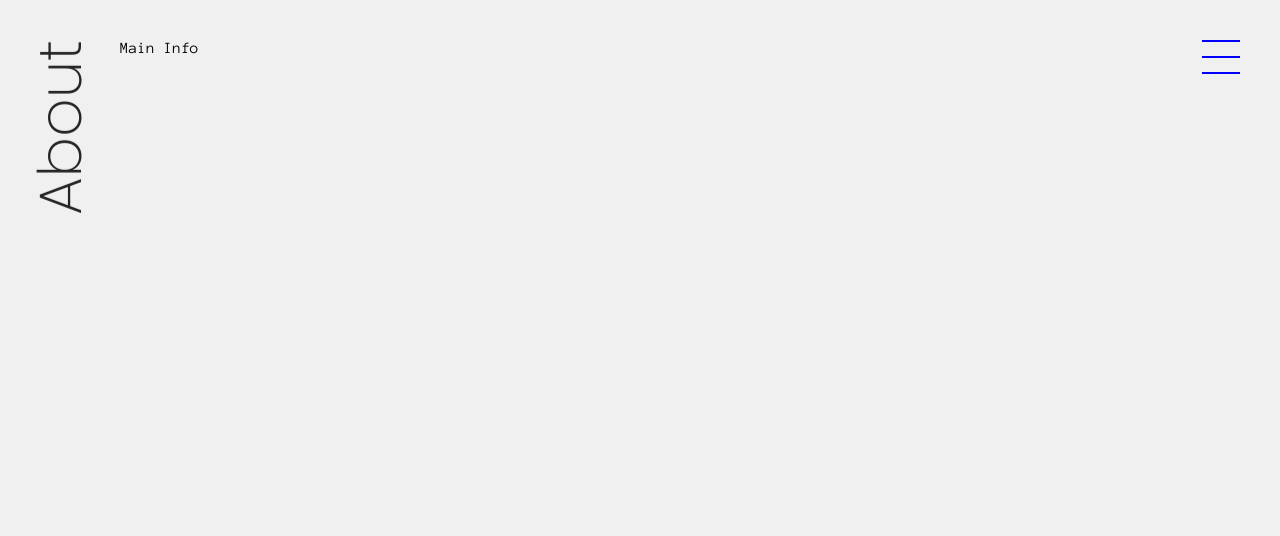
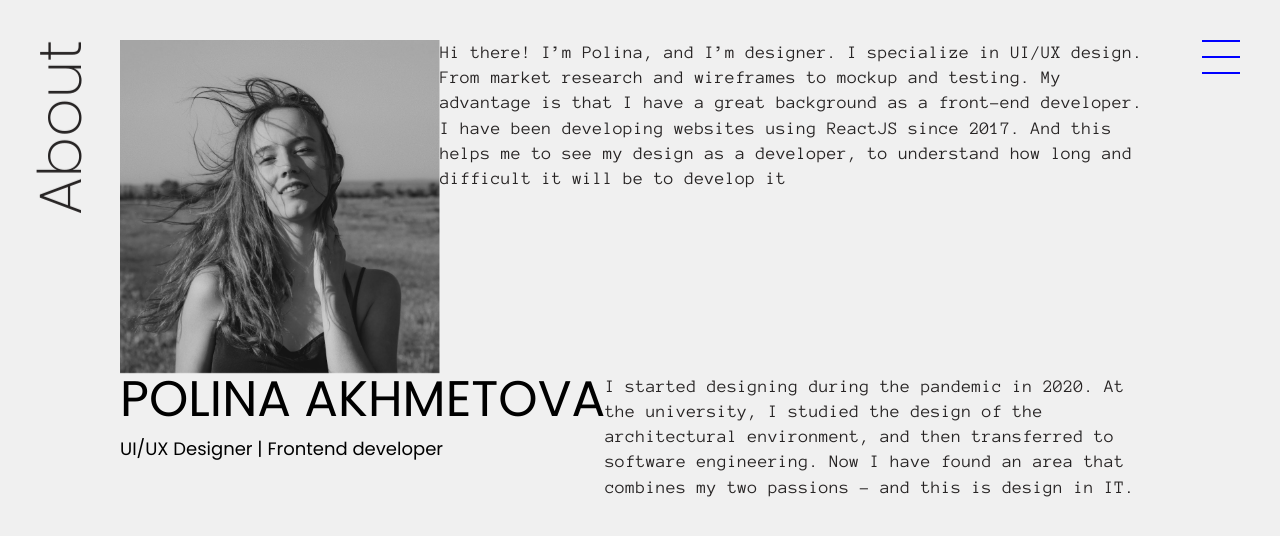
Before and after one commit to an4morph/an4morph.github.io, a React (Create React App) app: page / in a window 1280 px wide. Shown: the top 536 px of the page. Built offline with nearby package versions, Linux system fonts and the light colour scheme.

Commit message:
add about structure

```diff
--- a/src/App.tsx
+++ b/src/App.tsx
@@ -1,3 +1,4 @@
+import { AboutBlock } from "./components/about-block"
 import { Nav } from "./components/nav"
 import { Container } from "./styles/App.styled"
 
@@ -5,7 +6,7 @@ const App: React.FC = () => {
   return (
     <Container>
       <Nav>
-        Main Info
+        <AboutBlock />
       </Nav>
     </Container>
   )
--- /dev/null
+++ b/src/components/about-block/index.tsx
@@ -0,0 +1,31 @@
+import Photo1 from "../../assets/img/polina-1.png"
+import { Container, Job, Line, Name, Title } from "./styled"
+
+export const AboutBlock: React.FC = () => {
+  return (
+    <Container>
+      <Line>
+        <img alt="polina" src={Photo1}/>
+        <p>
+          Hi there! I’m Polina, and I’m designer. I specialize in UI/UX design. From market research and
+          wireframes to mockup and testing. My advantage is that I have a great background as a front-end
+          developer. I have been developing websites using ReactJS since 2017. And this helps me to see my
+          design as a developer, to understand how long and difficult it will be to develop it
+        </p>
+      </Line>
+
+      <Line>
+        <Title>
+          <Name>Polina Akhmetova</Name>
+          <Job>UI/UX Designer | Frontend developer</Job>
+        </Title>
+        <p>
+          I started designing during the pandemic in 2020. At the university, I studied the design of the
+          architectural environment, and then transferred to software engineering. Now I have found an area
+          that combines my two passions - and this is design in IT.
+        </p>
+      </Line>
+
+    </Container>
+  )
+}
--- /dev/null
+++ b/src/components/about-block/styled.ts
@@ -0,0 +1,41 @@
+import styled from "styled-components"
+
+import { Colors } from "../../styles/types"
+
+export const Container = styled.div`
+  position: relative;
+
+  & img {
+    width: 320px;
+  }
+
+  & p {
+    font-size: 18px;
+    font-family: ${({ theme }) => theme.fonts.normal};
+    line-height: 140%;
+    letter-spacing: 0.02em;
+    color: ${Colors.webBlack}
+  }
+`
+
+export const Line = styled.div`
+  display: flex;
+`
+
+export const Title = styled.div`
+  font-family: ${({ theme }) => theme.fonts.primary};
+`
+
+export const Name = styled.div`
+  font-size: 50px;
+  text-transform: uppercase;
+  line-height: 50px;
+  white-space: nowrap;
+  margin-bottom: 16px;
+`
+
+export const Job = styled.div`
+  font-size: 18px;
+  line-height: 18px;
+  white-space: nowrap;
+`
```
